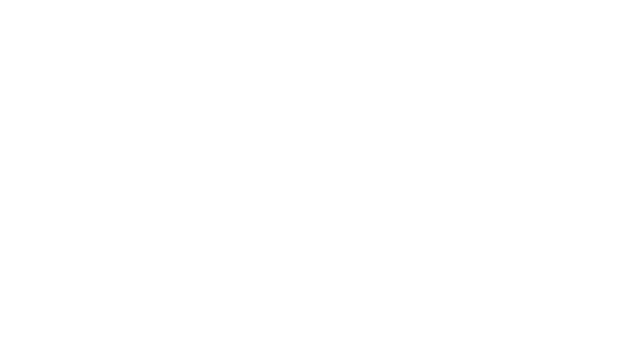
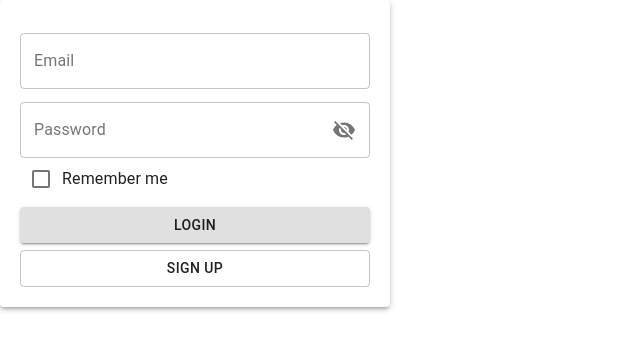
Before and after one commit to lgdelacruz92/login-form-teambt, a React (Create React App) app: page / in a window 1280 px wide. Shown: the top 350 px of the page, without its empty margins (0-640 px from the left). Built offline with nearby package versions, Linux system fonts and the light colour scheme.

Commit message:
Remember me state is recorderd

```diff
--- a/src/App.js
+++ b/src/App.js
@@ -1,8 +1,13 @@
 import React from "react";
 import "./App.css";
+import Login from "components/Login";
 
 function App() {
-  return <div className="App"></div>;
+  return (
+    <div className="App">
+      <Login />
+    </div>
+  );
 }
 
 export default App;
--- a/src/components/Login/Login.js
+++ b/src/components/Login/Login.js
@@ -5,11 +5,20 @@ import TeamBtButton from "../team-bt-components/TeamBtButton";
 import LoginEmailTextField from "./LoginEmailTextField";
 import LoginPasswordTextField from "./LoginPasswordTextField";
 const Login = props => {
+  const [state, setState] = React.useState({
+    email: "",
+    password: "",
+    rememberMe: false
+  });
+
   return (
     <LoginContainer>
       <LoginEmailTextField />
       <LoginPasswordTextField />
-      <RememberMe onChange={() => {}} />
+      <RememberMe
+        rememberMe={state.rememberMe}
+        onChange={() => setState({ ...state, rememberMe: !state.rememberMe })}
+      />
       <TeamBtButton variant="contained">LOGIN</TeamBtButton>
       <TeamBtButton variant="outlined">SIGN UP</TeamBtButton>
     </LoginContainer>
--- a/src/components/team-bt-components/RememberMe.js
+++ b/src/components/team-bt-components/RememberMe.js
@@ -11,11 +11,11 @@ const useStyles = MUI.makeStyles(theme => {
 });
 
 const RememberMe = props => {
-  const { onChange } = props;
+  const { onChange, rememberMe } = props;
   const classes = useStyles();
   return (
     <div className={classes.rememberMe}>
-      <MUI.Checkbox onChange={onChange} />
+      <MUI.Checkbox checked={rememberMe} onChange={onChange} />
       <MUI.Typography>Remember me</MUI.Typography>
     </div>
   );
```
